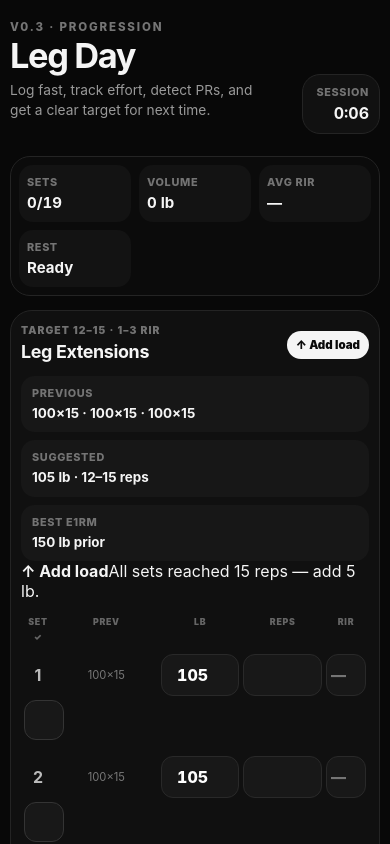
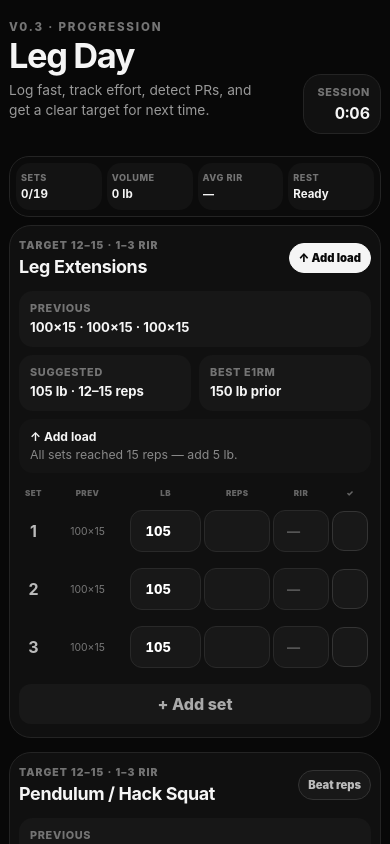
Before and after one commit to Jaedenn1/workout-tracker, a Next.js app: page / in a window 390 px wide. Shown: the top 844 px of the page. Built offline with nearby package versions, Linux system fonts and the light colour scheme.

Commit message:
v0.3: style progression, RIR and PR UI

```diff
--- a/app/styles.css
+++ b/app/styles.css
@@ -12,10 +12,10 @@ button, input { font: inherit; }
 button { cursor: pointer; }
 
 .shell {
-  max-width: 760px;
+  max-width: 820px;
   margin: 0 auto;
   min-height: 100vh;
-  padding: 24px 14px 80px;
+  padding: 24px 14px 90px;
 }
 
 .loading-shell {
@@ -57,9 +57,11 @@ h2 { margin-bottom: 0; }
   padding: 12px 14px;
   text-align: right;
 }
+
 .session-clock span,
 .summary-strip span,
-.metrics span {
+.metrics span,
+.review-grid span {
   display: block;
   margin-bottom: 4px;
   color: #747474;
@@ -68,41 +70,65 @@ h2 { margin-bottom: 0; }
   letter-spacing: .06em;
   text-transform: uppercase;
 }
-.session-clock strong { font-variant-numeric: tabular-nums; }
+
+.session-clock strong,
+.summary-strip strong {
+  font-variant-numeric: tabular-nums;
+}
 
 .summary-strip {
   position: sticky;
   top: 8px;
   z-index: 20;
   display: grid;
-  grid-template-columns: repeat(3, 1fr);
+  grid-template-columns: repeat(4, 1fr);
   gap: 8px;
-  margin: 22px 0 14px;
+  margin: 22px 0 8px;
   padding: 8px;
   border: 1px solid #242424;
   border-radius: 20px;
   background: rgba(12, 12, 12, .92);
   backdrop-filter: blur(18px);
 }
+
 .summary-strip > div {
   min-width: 0;
   padding: 10px 8px;
   border-radius: 14px;
   background: #131313;
 }
+
 .summary-strip strong {
   display: block;
   overflow: hidden;
-  font-size: .94rem;
+  font-size: .9rem;
   text-overflow: ellipsis;
   white-space: nowrap;
-  font-variant-numeric: tabular-nums;
 }
+
 .summary-strip .rest-active {
   background: #f5f5f5;
   color: #090909;
 }
+
 .summary-strip .rest-active span { color: #555; }
+
+.rest-controls {
+  display: grid;
+  grid-template-columns: repeat(3, 1fr);
+  gap: 7px;
+  margin: 0 0 14px;
+}
+
+.rest-controls button {
+  border: 1px solid #282828;
+  border-radius: 12px;
+  background: #121212;
+  color: #aaa;
+  padding: 8px 10px;
+  font-size: .78rem;
+  font-weight: 850;
+}
 
 .notice {
   margin: 10px 0 16px;
@@ -121,13 +147,15 @@ h2 { margin-bottom: 0; }
 
 .card,
 .finish-card,
-.history-section {
+.history-section,
+.completion-card {
   border: 1px solid #242424;
   border-radius: 22px;
   background: #101010;
 }
 
 .card { padding: 16px; }
+
 .exercise-heading,
 .section-title-row {
   display: flex;
@@ -135,6 +163,7 @@ h2 { margin-bottom: 0; }
   justify-content: space-between;
   gap: 12px;
 }
+
 .exercise-kicker {
   margin-bottom: 4px;
   color: #727272;
@@ -142,70 +171,136 @@ h2 { margin-bottom: 0; }
   font-weight: 900;
   letter-spacing: .1em;
 }
+
 .exercise-heading h2 {
   font-size: 1.12rem;
   letter-spacing: -.02em;
 }
-.progression-badge {
+
+.badge-stack {
+  display: flex;
+  flex-wrap: wrap;
+  justify-content: flex-end;
+  gap: 6px;
+}
+
+.progression-badge,
+.pr-badge {
   flex: 0 0 auto;
   border-radius: 999px;
+  padding: 7px 9px;
+  font-size: .7rem;
+  font-weight: 900;
+}
+
+.progression-badge {
+  border: 1px solid #333;
+  background: #181818;
+  color: #bbb;
+}
+
+.action-increase {
+  border-color: #f5f5f5;
   background: #f5f5f5;
-  color: #0b0b0b;
-  padding: 7px 9px;
-  font-size: .72rem;
-  font-weight: 900;
+  color: #090909;
+}
+
+.action-hold {
+  border-color: #3c3c3c;
+  background: #161616;
+  color: #aaa;
+}
+
+.pr-badge {
+  border: 1px solid #5b5030;
+  background: #1d1a10;
+  color: #f0d982;
 }
 
 .metrics {
   display: grid;
-  grid-template-columns: 1fr 1fr;
+  grid-template-columns: 1.2fr 1fr .7fr;
   gap: 8px;
   margin-top: 14px;
 }
+
 .metrics > div {
   min-width: 0;
   border-radius: 14px;
   background: #171717;
   padding: 10px 11px;
 }
+
 .metrics strong {
   display: block;
   overflow: hidden;
-  font-size: .84rem;
+  font-size: .82rem;
   line-height: 1.35;
   text-overflow: ellipsis;
 }
 
+.recommendation {
+  display: flex;
+  align-items: flex-start;
+  gap: 8px;
+  margin-top: 8px;
+  border-radius: 14px;
+  background: #141414;
+  padding: 10px 11px;
+}
+
+.recommendation strong {
+  flex: 0 0 auto;
+  font-size: .76rem;
+}
+
+.recommendation span {
+  color: #888;
+  font-size: .77rem;
+  line-height: 1.35;
+}
+
 .set-table {
   display: grid;
-  grid-template-columns: 34px minmax(72px, 1.2fr) minmax(58px, .8fr) minmax(58px, .8fr) 42px;
-  gap: 7px;
+  grid-template-columns:
+    30px
+    minmax(54px, 1fr)
+    minmax(52px, .8fr)
+    minmax(50px, .72fr)
+    minmax(44px, .62fr)
+    40px;
+  gap: 6px;
   align-items: center;
 }
+
 .set-header {
   margin: 15px 0 6px;
   padding: 0 3px;
   color: #666;
-  font-size: .62rem;
+  font-size: .58rem;
   font-weight: 900;
-  letter-spacing: .08em;
+  letter-spacing: .06em;
   text-align: center;
 }
+
 .set-row {
   border-radius: 14px;
   padding: 6px 3px;
-  transition: background .16s ease, opacity .16s ease;
+  transition: background .16s ease, opacity .16s ease, box-shadow .16s ease;
 }
+
 .set-row + .set-row { margin-top: 4px; }
 .set-number { text-align: center; color: #bbb; }
+
 .previous-cell {
   overflow: hidden;
   color: #777;
-  font-size: .8rem;
+  font-size: .75rem;
   text-align: center;
   text-overflow: ellipsis;
   white-space: nowrap;
 }
+
 .set-row input {
   width: 100%;
   min-width: 0;
@@ -215,24 +310,34 @@ h2 { margin-bottom: 0; }
   outline: none;
   background: #181818;
   color: #fff;
-  padding: 0 7px;
+  padding: 0 5px;
   text-align: center;
   font-weight: 800;
   font-variant-numeric: tabular-nums;
 }
+
 .set-row input:focus {
   border-color: #666;
   background: #1d1d1d;
 }
+
+.set-row input::placeholder { color: #555; }
+
 .set-complete { background: #151515; }
+
 .set-complete input {
   border-color: #343434;
   background: #202020;
 }
 
+.set-pr {
+  box-shadow: inset 0 0 0 1px #5b5030;
+  background: #17160f;
+}
+
 .check-button {
   display: grid;
-  width: 42px;
+  width: 40px;
   height: 42px;
   place-items: center;
   border: 1px solid #343434;
@@ -242,6 +347,7 @@ h2 { margin-bottom: 0; }
   font-size: 1rem;
   font-weight: 950;
 }
+
 .check-button.checked {
   border-color: #f5f5f5;
   background: #f5f5f5;
@@ -253,6 +359,7 @@ h2 { margin-bottom: 0; }
   border: 0;
   font-weight: 850;
 }
+
 .ghost-button {
   width: 100%;
   margin-top: 10px;
@@ -261,21 +368,100 @@ h2 { margin-bottom: 0; }
   color: #aaa;
   padding: 10px 12px;
 }
+
+.completion-card {
+  margin: 0 0 14px;
+  padding: 18px;
+}
+
+.completion-card .section-title-row > span {
+  color: #f0d982;
+  font-size: .8rem;
+  font-weight: 850;
+}
+
+.review-grid {
+  display: grid;
+  grid-template-columns: repeat(3, 1fr);
+  gap: 8px;
+  margin-top: 14px;
+}
+
+.review-grid > div {
+  border-radius: 14px;
+  background: #171717;
+  padding: 11px;
+}
+
+.review-grid strong {
+  font-size: .9rem;
+  font-variant-numeric: tabular-nums;
+}
+
+.pr-list {
+  display: grid;
+  gap: 6px;
+  margin-top: 12px;
+}
+
+.pr-item {
+  border: 1px solid #40391f;
+  border-radius: 13px;
+  background: #17150d;
+  padding: 10px 11px;
+  color: #dfcf8a;
+  font-size: .8rem;
+}
+
+.next-targets {
+  display: grid;
+  gap: 7px;
+  margin-top: 16px;
+}
+
+.next-targets .eyebrow { margin-bottom: 0; }
+
+.next-target {
+  display: grid;
+  gap: 3px;
+  border-radius: 13px;
+  background: #161616;
+  padding: 10px 11px;
+}
+
+.next-target strong { font-size: .82rem; }
+
+.next-target span {
+  color: #808080;
+  font-size: .76rem;
+  line-height: 1.35;
+}
+
 .finish-card {
   display: grid;
   gap: 12px;
   margin-top: 16px;
   padding: 18px;
 }
+
 .finish-card h2,
-.history-section h2 { font-size: 1.18rem; }
-.finish-card .muted { margin: 8px 0 0; font-size: .88rem; }
+.history-section h2,
+.completion-card h2 {
+  font-size: 1.18rem;
+}
+
+.finish-card .muted {
+  margin: 8px 0 0;
+  font-size: .88rem;
+}
+
 .finish-button {
   min-height: 50px;
   border-radius: 15px;
   background: #f5f5f5;
   color: #090909;
 }
+
 .text-button {
   background: transparent;
   color: #777;
@@ -286,10 +472,12 @@ h2 { margin-bottom: 0; }
   margin-top: 16px;
   padding: 18px;
 }
+
 .section-title-row > span {
   color: #777;
   font-size: .8rem;
 }
+
 .empty-state {
   margin-top: 14px;
   border-radius: 14px;
@@ -298,11 +486,13 @@ h2 { margin-bottom: 0; }
   color: #747474;
   font-size: .85rem;
 }
+
 .history-list {
   display: grid;
   gap: 8px;
   margin-top: 14px;
 }
+
 .history-item {
   display: flex;
   align-items: center;
@@ -312,24 +502,60 @@ h2 { margin-bottom: 0; }
   background: #161616;
   padding: 12px;
 }
+
 .history-item > div { display: grid; gap: 3px; }
 .history-item span { color: #747474; font-size: .75rem; }
 .history-numbers { text-align: right; }
 .history-numbers strong { font-size: .84rem; }
 
-@media (max-width: 560px) {
-  .shell { padding: 20px 10px 70px; }
+@media (max-width: 620px) {
+  .shell { padding: 20px 9px 76px; }
   .hero { align-items: flex-end; }
   .hero .muted { max-width: 245px; font-size: .86rem; }
   .session-clock { min-width: 78px; padding: 10px; }
-  .card { padding: 13px 10px; }
-  .metrics { grid-template-columns: 1fr; }
+
+  .summary-strip {
+    gap: 5px;
+    padding: 6px;
+  }
+
+  .summary-strip > div { padding: 9px 5px; }
+  .summary-strip span { font-size: .57rem; }
+  .summary-strip strong { font-size: .77rem; }
+
+  .card { padding: 13px 9px; }
+  .metrics { grid-template-columns: 1fr 1fr; }
+  .metrics > div:first-child { grid-column: 1 / -1; }
+
   .set-table {
-    grid-template-columns: 28px minmax(58px, 1fr) minmax(54px, .78fr) minmax(54px, .78fr) 40px;
-    gap: 4px;
+    grid-template-columns:
+      25px
+      minmax(45px, .9fr)
+      minmax(47px, .78fr)
+      minmax(45px, .72fr)
+      minmax(40px, .62fr)
+      38px;
+    gap: 3px;
   }
-  .set-header { font-size: .55rem; }
-  .previous-cell { font-size: .7rem; }
-  .set-row input { height: 42px; padding: 0 4px; }
-  .check-button { width: 40px; height: 40px; }
+
+  .set-header { font-size: .5rem; }
+  .previous-cell { font-size: .65rem; }
+  .set-row input { height: 42px; padding: 0 2px; font-size: .82rem; }
+  .check-button { width: 38px; height: 40px; }
+  .recommendation { display: grid; gap: 3px; }
 }
+
+@media (max-width: 390px) {
+  .summary-strip strong { font-size: .72rem; }
+  .set-table {
+    grid-template-columns:
+      23px
+      minmax(42px, .82fr)
+      minmax(45px, .74fr)
+      minmax(43px, .68fr)
+      minmax(38px, .58fr)
+      36px;
+  }
+  .check-button { width: 36px; }
+  .review-grid { grid-template-columns: 1fr; }
+}
```
